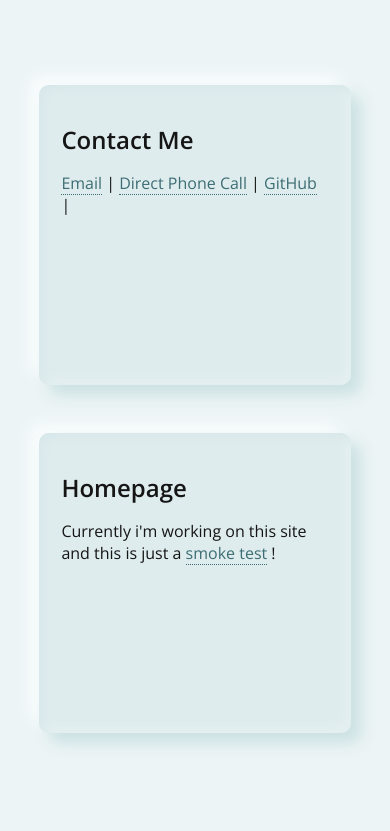
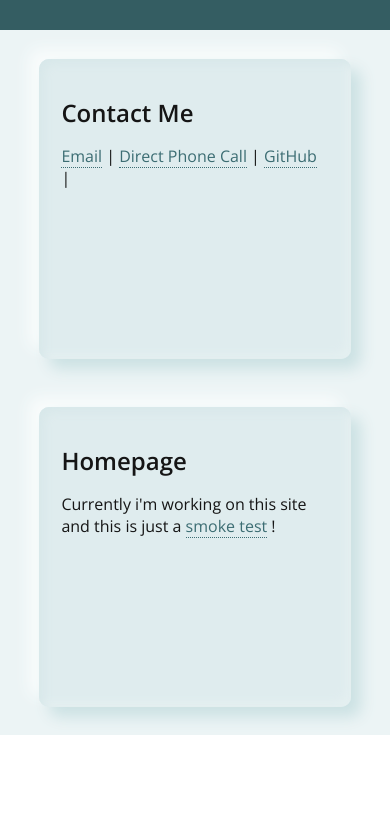
Before and after one commit to ssnr021/portfolio, a plain HTML site: page index.html in a window 390 px wide. Shown: the part 109-940 px from the top of the page. After the commit the page ends 844 px from the top, so only its background shows below. Drawn offline with nearby package versions, Linux system fonts and the light colour scheme.

Commit message:
media querry height

```diff
--- a/src/style.scss
+++ b/src/style.scss
@@ -38,9 +38,9 @@ body {
   background-color: $bg;
   color: #151515;
 
-  min-height: 100%;
   padding: 0 5vw;
 
+  height: 100%;
   display: flex;
   flex-direction: column;
   justify-content: center;
@@ -101,5 +101,6 @@ body {
 
   .main {
     flex: 10.5;
+    height: max-content;
   }
 }
```
Also changed, not shown: css/style.css.
